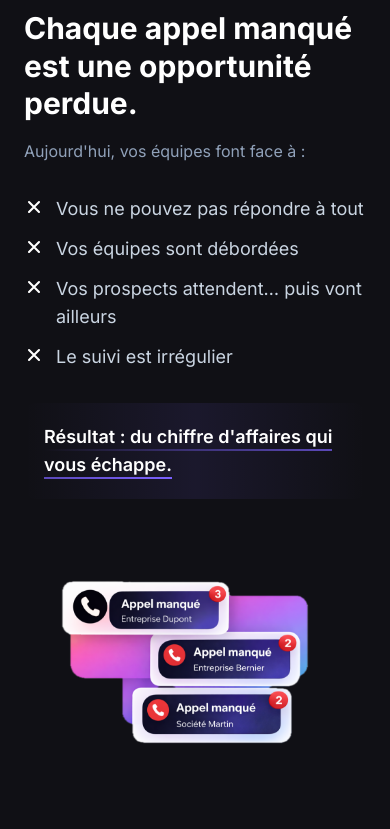
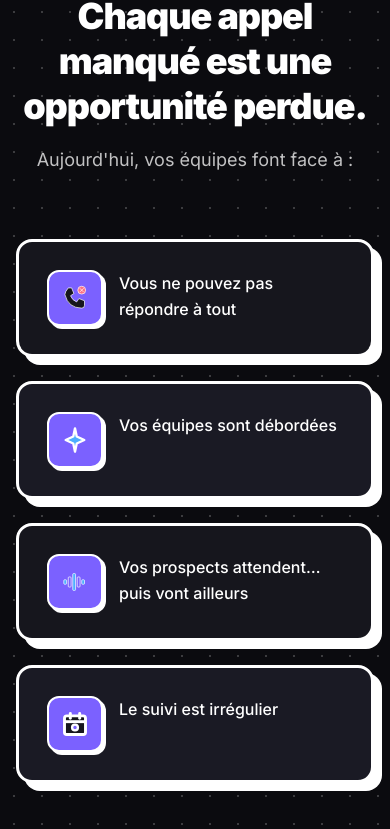
Before and after one commit to WassimHabib/callaps_vitrine, a Next.js app: page / in a window 390 px wide. Shown: the part 3209-4038 px from the top of the page. Built offline with nearby package versions, Linux system fonts and the light colour scheme.

Commit message:
feat(homepage): migrate Problem + add phone-missed icon
Co-Authored-By: Claude Sonnet 4.6 <noreply@anthropic.com>

```diff
--- a/src/components/Problem.tsx
+++ b/src/components/Problem.tsx
@@ -1,65 +1,72 @@
 "use client";
 
-import Image from "next/image";
 import { useLang } from "@/lib/LanguageContext";
 import { t } from "@/lib/translations";
+import { StickerCard } from "@/components/ui/sticker-card";
+import { StickerIconBox } from "@/components/ui/sticker-icon-box";
+import {
+  StickerPhoneMissed,
+  StickerSparkle,
+  StickerSoundwave,
+  StickerCalendar,
+} from "@/components/icons/sticker";
+
+const itemIcons = [
+  <StickerPhoneMissed key="phone-missed" size={28} />,
+  <StickerSparkle key="sparkle" size={28} />,
+  <StickerSoundwave key="soundwave" size={28} />,
+  <StickerCalendar key="calendar" size={28} />,
+];
 
 export default function Problem() {
   const { lang } = useLang();
 
   return (
-    <section id="problem" className="bg-surface/50 py-24 px-6">
-      <div className="max-w-6xl mx-auto">
-        <div className="grid grid-cols-1 lg:grid-cols-2 gap-12 lg:gap-16 items-center">
-          {/* Left — Text */}
-          <div>
-            <h2 className="text-3xl md:text-4xl font-bold text-white mb-4 leading-tight">
+    <section id="problem" className="relative py-20 md:py-28 bg-bg-deep">
+      {/* Subtle dot pattern */}
+      <div
+        className="pointer-events-none absolute inset-0 opacity-20"
+        style={{
+          backgroundImage:
+            "radial-gradient(circle, currentColor 1px, transparent 1px)",
+          backgroundSize: "28px 28px",
+        }}
+      />
+
+      <div className="relative max-w-7xl mx-auto px-4 sm:px-6 lg:px-8">
+        {/* Header */}
+        <div className="text-center mb-16 max-w-3xl mx-auto">
+          <h2 className="text-4xl md:text-5xl lg:text-6xl font-black tracking-[-0.03em] text-stroke mb-4 leading-tight">
             {t.problem.title[lang]}
           </h2>
-
-            <p className="text-slate-400 mb-8">
+          <p className="text-lg text-stroke/75 leading-relaxed">
             {t.problem.subtitle[lang]}
           </p>
+        </div>
 
-            {/* Pain points */}
-            <div className="flex flex-col gap-3 mb-8">
-              {t.problem.items.map((item, index) => (
-                <div key={index} className="flex items-start gap-3">
-                  <svg
-                    className="w-5 h-5 text-accent shrink-0 mt-0.5"
-                    fill="none"
-                    viewBox="0 0 24 24"
-                    stroke="currentColor"
-                    strokeWidth={2.5}
-                  >
-                    <path strokeLinecap="round" strokeLinejoin="round" d="M6 18L18 6M6 6l12 12" />
-                  </svg>
-                  <span className="text-lg text-slate-300">{item[lang]}</span>
+        {/* Problem items grid */}
+        <div className="grid grid-cols-1 md:grid-cols-2 gap-6 mb-12">
+          {t.problem.items.map((item, i) => (
+            <StickerCard key={i} variant={i % 2 === 0 ? "card" : "elevated"} hoverable={false}>
+              <div className="flex items-start gap-4">
+                <StickerIconBox variant="violet" size="md">
+                  {itemIcons[i]}
+                </StickerIconBox>
+                <p className="text-base lg:text-lg text-stroke leading-relaxed font-medium">
+                  {item[lang]}
+                </p>
               </div>
+            </StickerCard>
           ))}
         </div>
 
-            {/* Result */}
-            <div className="glass rounded-xl p-5 relative overflow-hidden">
-              <div className="absolute inset-0 bg-gradient-to-r from-accent/10 via-primary/10 to-accent/10 pointer-events-none" />
-              <p className="relative text-lg font-semibold text-white">
-                <span className="bg-gradient-to-r from-accent to-primary bg-[length:100%_2px] bg-no-repeat bg-bottom pb-1">
+        {/* Result banner */}
+        <div className="max-w-3xl mx-auto">
+          <StickerCard variant="violet" hoverable={false}>
+            <p className="text-xl md:text-2xl text-stroke font-black text-center leading-tight">
               {t.problem.result[lang]}
-                </span>
             </p>
-            </div>
-          </div>
-
-          {/* Right — Image */}
-          <div className="flex justify-center lg:justify-end">
-            <Image
-              src="/appels-manques.png"
-              alt={lang === "fr" ? "Appels manqués" : "Missed calls"}
-              width={1000}
-              height={667}
-              className="w-full max-w-[480px] h-auto"
-            />
-          </div>
+          </StickerCard>
         </div>
       </div>
     </section>
--- a/src/components/icons/sticker/index.ts
+++ b/src/components/icons/sticker/index.ts
@@ -7,3 +7,4 @@ export { StickerSparkle } from "./sparkle";
 export { StickerArrowRight } from "./arrow-right";
 export { StickerCheck } from "./check";
 export { StickerCalendar } from "./calendar";
+export { StickerPhoneMissed } from "./phone-missed";
--- /dev/null
+++ b/src/components/icons/sticker/phone-missed.tsx
@@ -0,0 +1,14 @@
+import type { StickerIconProps } from "./_types";
+
+export function StickerPhoneMissed({ size = 64, className = "", title }: StickerIconProps) {
+  return (
+    <svg width={size} height={size} viewBox="0 0 100 100" className={className} aria-hidden={!title}>
+      {title && <title>{title}</title>}
+      <path d="M 26 14 L 38 14 L 46 34 L 34 42 Q 40 58 56 64 L 64 52 L 84 60 L 84 76 Q 84 86 74 86 Q 26 86 14 38 Q 14 28 26 14 Z"
+        fill="#16161D" stroke="currentColor" strokeWidth="2.5" strokeLinejoin="round" />
+      <circle cx="74" cy="22" r="14" fill="#FB7185" stroke="currentColor" strokeWidth="2.5" />
+      <line x1="68" y1="16" x2="80" y2="28" stroke="currentColor" strokeWidth="2.5" strokeLinecap="round" />
+      <line x1="80" y1="16" x2="68" y2="28" stroke="currentColor" strokeWidth="2.5" strokeLinecap="round" />
+    </svg>
+  );
+}
```
Lines whose indentation alone changed are shown as unchanged.
